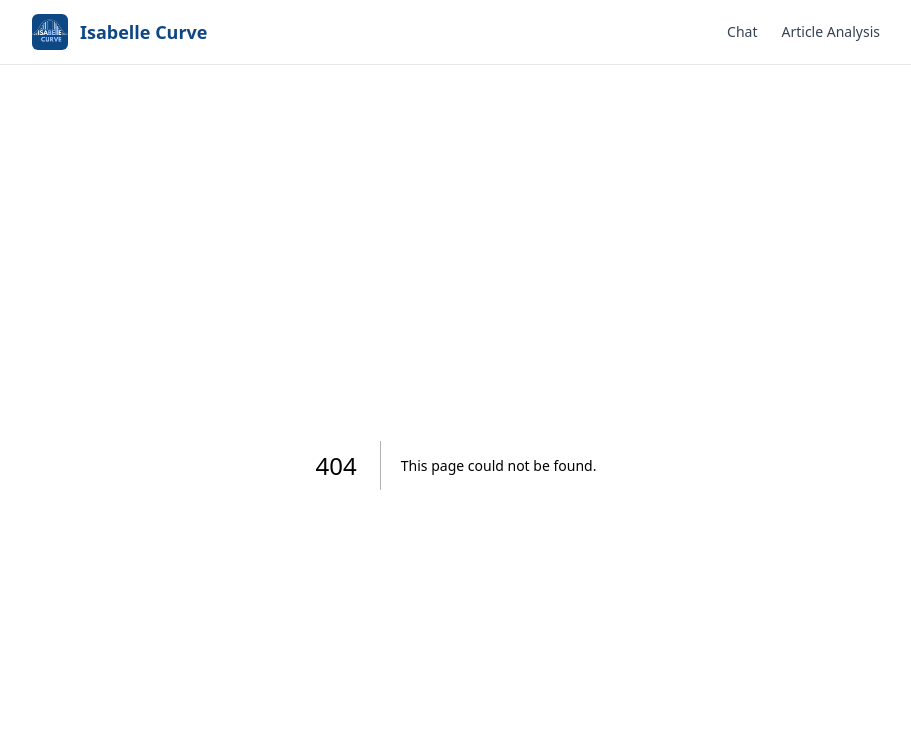
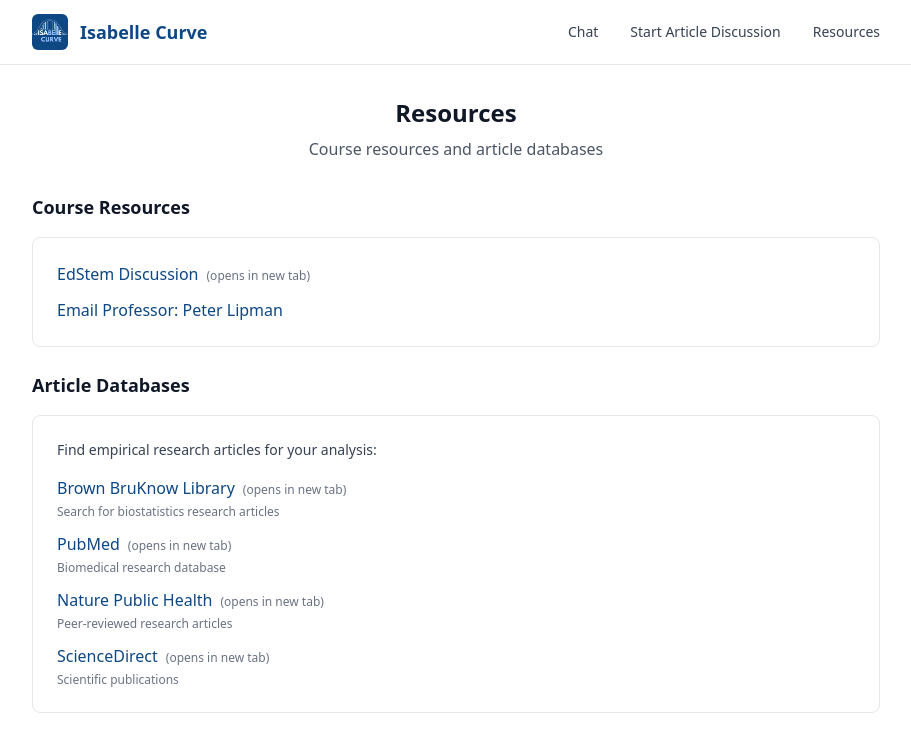
Before and after one commit to anikamahns907/isabelleCurveAgent, a Next.js app in the folder frontend/: page /resources in a window 1280 px wide. Before the commit this address had no page. Shown: the top 752 px of the page, without its empty margins (184-1095 px from the left). Built offline with nearby package versions, Linux system fonts and the light colour scheme.

Commit message:
fix chatinput box and add reesources tab

```diff
--- a/frontend/app/analysis/page.tsx
+++ b/frontend/app/analysis/page.tsx
@@ -175,7 +175,7 @@ const handlePdfUpload = async (file: File) => {
       // Minimal header
       doc.setFontSize(14);
       doc.setFont("helvetica", "bold");
-      doc.text("Article Analysis", margin, yPosition);
+      doc.text("Start Article Discussion", margin, yPosition);
       yPosition += lineHeight * 1.2;
 
       // Article title
@@ -287,13 +287,13 @@ const handlePdfUpload = async (file: File) => {
 
   return (
     <div className="flex h-screen flex-col bg-white">
-      <div className="flex-1 overflow-y-auto">
+      <div className="flex-1 overflow-y-auto pb-24">
         <div className="mx-auto max-w-4xl px-3 py-8 sm:px-4 lg:px-6">
           {!conversationId ? (
             <div className="space-y-6">
               <div className="text-center">
                 <h1 className="mb-2 text-2xl font-semibold text-gray-900">
-                  Article Analysis
+                  Start Article Discussion
                 </h1>
                 <p className="text-gray-600">
                   Upload a PDF article to start a guided assessment session with Isabelle
--- a/frontend/app/chat/page.tsx
+++ b/frontend/app/chat/page.tsx
@@ -72,14 +72,14 @@ export default function ChatPage() {
 
   return (
     <div className="flex h-screen flex-col bg-white">
-      <div className="flex-1 overflow-y-auto">
+      <div className="flex-1 overflow-y-auto pb-24">
         <div className="mx-auto max-w-4xl px-3 py-8 sm:px-4 lg:px-6">
 
           {messages.length === 0 ? (
             <div className="flex h-full items-center justify-center">
               <div className="text-center">
                 <h1 className="mb-2 text-2xl font-semibold text-gray-900">
-                  Biostats Tutor Chat
+                  Biostats Chat
                 </h1>
                 <p className="text-gray-600">
                   Ask me anything about biostatistics!
--- a/frontend/app/page.tsx
+++ b/frontend/app/page.tsx
@@ -55,7 +55,7 @@ export default function Home() {
             onClick={() => setShowModal(true)}
             className="rounded-xl border-2 border-[var(--isabelle-primary)] px-7 py-3 font-medium text-[var(--isabelle-primary)] hover:bg-[var(--isabelle-accent)]/20 transition"
           >
-            Analyze Article
+            Start Article Discussion
           </button>
         </div>
       </main>
--- /dev/null
+++ b/frontend/app/resources/page.tsx
@@ -0,0 +1,108 @@
+export default function ResourcesPage() {
+  return (
+    <div className="flex h-screen flex-col bg-white">
+      <div className="flex-1 overflow-y-auto">
+        <div className="mx-auto max-w-4xl px-3 py-8 sm:px-4 lg:px-6">
+          <div className="text-center mb-8">
+            <h1 className="mb-2 text-2xl font-semibold text-gray-900">
+              Resources
+            </h1>
+            <p className="text-gray-600">
+              Course resources and article databases
+            </p>
+          </div>
+
+          <div className="space-y-6">
+            {/* Course Resources */}
+            <section>
+              <h2 className="text-lg font-semibold text-gray-900 mb-4">Course Resources</h2>
+              <div className="bg-[var(--isabelle-bg)] rounded-lg border border-gray-200 p-6">
+                <ul className="space-y-3">
+                  <li>
+                    <a
+                      href="https://edstem.org/us/courses/80840/discussion"
+                      target="_blank"
+                      rel="noopener noreferrer"
+                      className="text-[var(--isabelle-primary)] hover:text-blue-700 hover:underline"
+                    >
+                      EdStem Discussion
+                    </a>
+                    <span className="text-xs text-gray-500 ml-2">(opens in new tab)</span>
+                  </li>
+                  <li>
+                    <a
+                      href="mailto:peter_lipman@brown.edu"
+                      className="text-[var(--isabelle-primary)] hover:text-blue-700 hover:underline"
+                    >
+                      Email Professor: Peter Lipman
+                    </a>
+                  </li>
+                </ul>
+              </div>
+            </section>
+
+            {/* Article Databases */}
+            <section>
+              <h2 className="text-lg font-semibold text-gray-900 mb-4">Article Databases</h2>
+              <div className="bg-[var(--isabelle-bg)] rounded-lg border border-gray-200 p-6">
+                <p className="text-sm text-gray-700 mb-4">
+                  Find empirical research articles for your analysis:
+                </p>
+                <ul className="space-y-3">
+                  <li>
+                    <a
+                      href="https://bruknow.library.brown.edu/discovery/search?query=any,contains,research%20articles&tab=CentralIndex&search_scope=CentralIndex&vid=01BU_INST:BROWN&mfacet=topic,include,Life%20Sciences%20%26%20Biomedicine,1&mfacet=topic,include,Science%20%26%20Technology,1&mfacet=topic,include,Humans,1&mfacet=topic,include,Physical%20Sciences,1&mfacet=topic,include,Technology,1&mfacet=topic,include,Biological%20And%20Medical%20Sciences,1&mfacet=topic,include,Social%20Sciences,1&mfacet=topic,include,Biochemistry%20%26%20Molecular%20Biology,1&mfacet=topic,include,Medical%20Sciences,1&mfacet=topic,include,Exact%20Sciences%20And%20Technology,1&mfacet=topic,include,Science%20%26%20Technology%20-%20Other%20Topics,1&mfacet=topic,include,Materials%20Science,1&mfacet=topic,include,Physics,1&mfacet=topic,include,Chemistry,1&mfacet=topic,include,Adult,1&mfacet=topic,include,Animals,1&mfacet=topic,include,Engineering,1&mfacet=topic,include,Male,1&mfacet=topic,include,Female,1&mfacet=topic,include,Middle%20Aged,1&lang=en&offset=0"
+                      target="_blank"
+                      rel="noopener noreferrer"
+                      className="text-[var(--isabelle-primary)] hover:text-blue-700 hover:underline"
+                    >
+                      Brown BruKnow Library
+                    </a>
+                    <span className="text-xs text-gray-500 ml-2">(opens in new tab)</span>
+                    <p className="text-xs text-gray-500 mt-1">Search for biostatistics research articles</p>
+                  </li>
+                  <li>
+                    <a
+                      href="https://pubmed.ncbi.nlm.nih.gov/"
+                      target="_blank"
+                      rel="noopener noreferrer"
+                      className="text-[var(--isabelle-primary)] hover:text-blue-700 hover:underline"
+                    >
+                      PubMed
+                    </a>
+                    <span className="text-xs text-gray-500 ml-2">(opens in new tab)</span>
+                    <p className="text-xs text-gray-500 mt-1">Biomedical research database</p>
+                  </li>
+                  <li>
+                    <a
+                      href="https://www.nature.com/subjects/public-health"
+                      target="_blank"
+                      rel="noopener noreferrer"
+                      className="text-[var(--isabelle-primary)] hover:text-blue-700 hover:underline"
+                    >
+                      Nature Public Health
+                    </a>
+                    <span className="text-xs text-gray-500 ml-2">(opens in new tab)</span>
+                    <p className="text-xs text-gray-500 mt-1">Peer-reviewed research articles</p>
+                  </li>
+                  <li>
+                    <a
+                      href="https://www.sciencedirect.com"
+                      target="_blank"
+                      rel="noopener noreferrer"
+                      className="text-[var(--isabelle-primary)] hover:text-blue-700 hover:underline"
+                    >
+                      ScienceDirect
+                    </a>
+                    <span className="text-xs text-gray-500 ml-2">(opens in new tab)</span>
+                    <p className="text-xs text-gray-500 mt-1">Scientific publications</p>
+                  </li>
+                </ul>
+              </div>
+            </section>
+          </div>
+        </div>
+      </div>
+    </div>
+  );
+}
--- a/frontend/components/ChatInput.tsx
+++ b/frontend/components/ChatInput.tsx
@@ -46,7 +46,7 @@ export default function ChatInput({
   };
 
   return (
-    <div className="border-t border-gray-200 bg-white p-4">
+    <div className="fixed bottom-0 left-0 right-0 border-t border-gray-200 bg-white p-3 z-10">
       <div className="mx-auto max-w-4xl">
         <div className="flex items-end gap-3 rounded-2xl border border-gray-200 bg-white p-3 shadow-sm focus-within:border-gray-300 focus-within:shadow-md transition-all">
 
--- a/frontend/components/Navbar.tsx
+++ b/frontend/components/Navbar.tsx
@@ -25,12 +25,15 @@ export default function Navbar() {
           </div>
 
           {/* Navigation */}
-          <div className="flex items-center gap-6 text-sm">
+          <div className="flex items-center gap-8 text-sm">
             <Link href="/chat" className="text-gray-700 hover:text-[var(--isabelle-primary)]">
               Chat
             </Link>
             <Link href="/analysis" className="text-gray-700 hover:text-[var(--isabelle-primary)]">
-              Article Analysis
+              Start Article Discussion
+            </Link>
+            <Link href="/resources" className="text-gray-700 hover:text-[var(--isabelle-primary)]">
+              Resources
             </Link>
           </div>
         </div>
```
Also changed, not shown: 1 other file (tests, documents, lock files or other folders).
